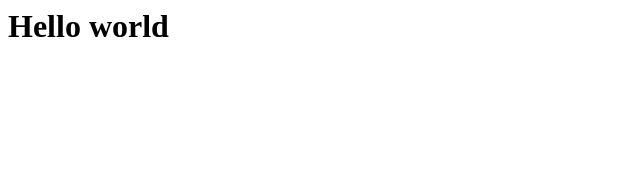
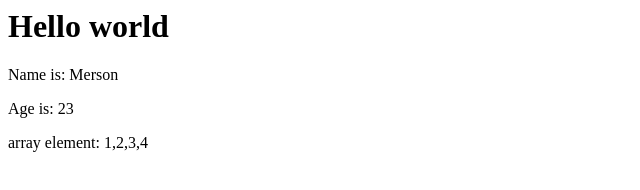
Before and after one commit to Karipalli-Reddy-Merson/javascript, a plain HTML site: page index.html in a window 1280 px wide. Shown: the whole page, without its empty margins (0-640 px from the left). Drawn offline with Linux system fonts and the light colour scheme.

Commit message:
modified files

```diff
--- a/index.html
+++ b/index.html
@@ -4,12 +4,11 @@
     </title>
     <head>
     </head>
+    <script defer src="main.js"></script>
     <body>
         <h1>Hello world</h1>
         <p id="demo"></p>
         <p id="details"></p>
-
-    </body>
-    <script src="main.js"></script>
-
+        <p class="demo1"></p>
+     </body>
 </html>
--- a/main.js
+++ b/main.js
@@ -6,5 +6,7 @@
                 age:23,
             };
             console.log(5+6,name);
-            //document.getElementById("demo").innerHTML="Name is: " +name;
-            //document.getElementById("details").innerHTML="Age is: " +details.age;
+            document.getElementById("demo").innerHTML="Name is: " +name;
+            document.getElementById("details").innerHTML="Age is: " +details.age;
+            const collection =document.getElementsByClassName("demo1");
+            collection[0].innerHTML="array element: "+array;
```
